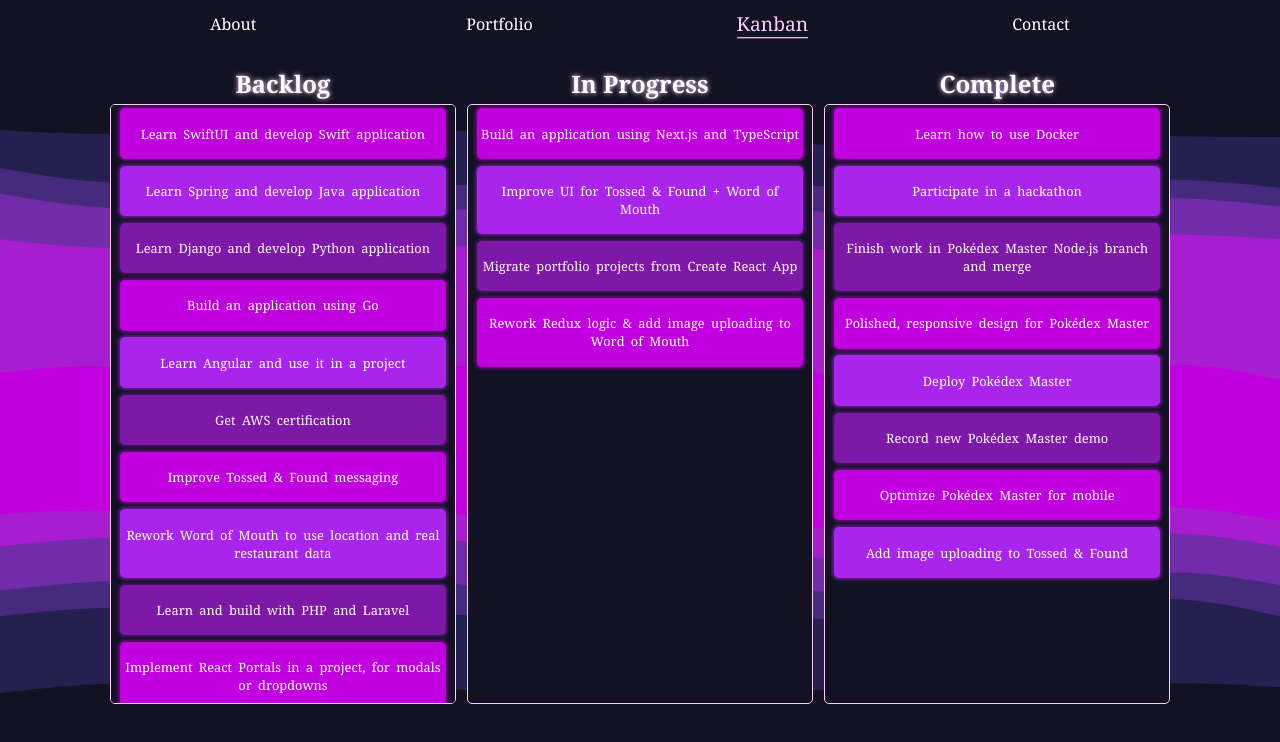
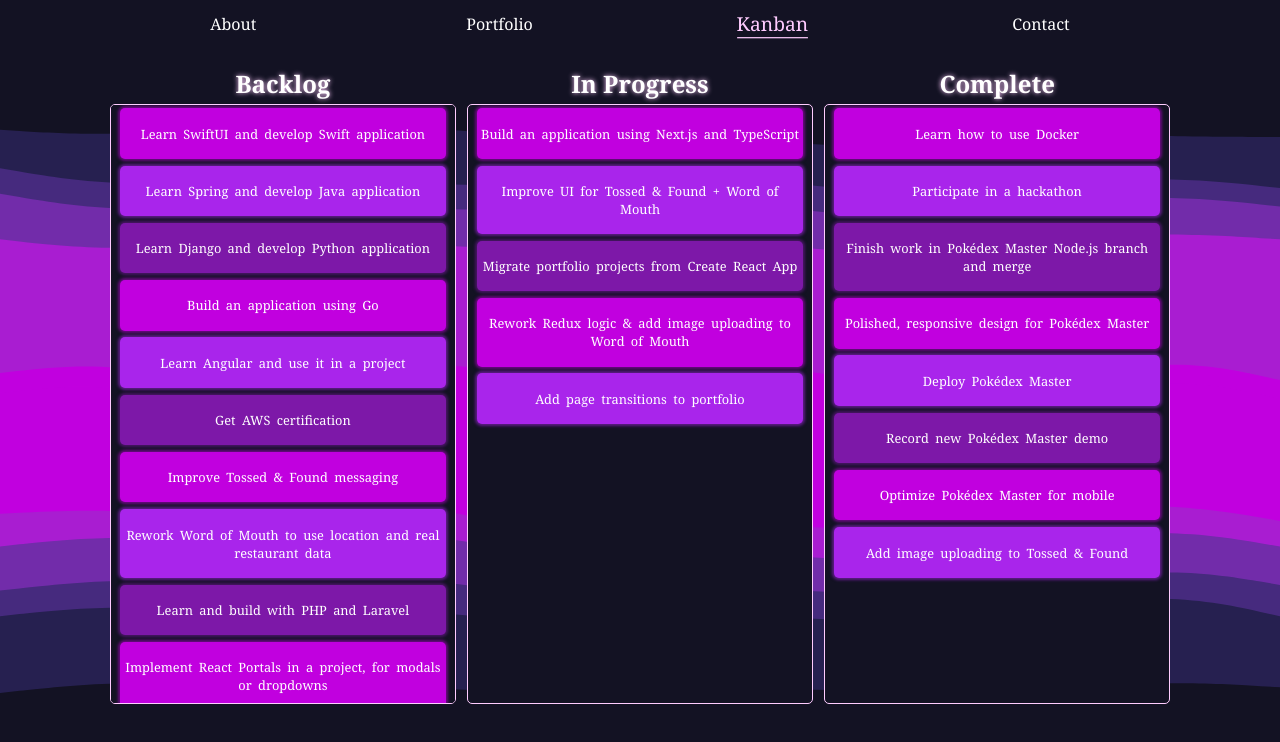
Before and after one commit to dawnteigh/dawnteigh.github.io, a React (Create React App) app: page /#/kanban in a window 1280 px wide. Shown: the top 742 px of the page. Built offline with nearby package versions, Linux system fonts and the light colour scheme.

Commit message:
11/12 entry

```diff
--- a/src/data/activity.js
+++ b/src/data/activity.js
@@ -1,4 +1,8 @@
 export const activity = [
+  {
+    date: "November 12th, 2023",
+    entry: `Today was for resume updates, networking, and watching football. I didn't want to have a zero-code day, so I also did some preliminary research on how I might use <a href="https://www.framer.com/motion/" target="_blank">Framer Motion</a> to add some page transitions to this site. Going to try and do that tomorrow, between networking chats and Flatiron Career Week events.`
+  },
   {
     date: "November 11th, 2023",
     entry: `Created an S3 bucket and connected to it with ease. Done. Next, I wanted to limit the type of files that could be uploaded to a handful of image extensions. Two quick Google searches and I'm setting the <code>accept</code> attribute on my html forms and using the <a href="https://github.com/igorkasyanchuk/active_storage_validations" target="_blank">active_storage_validations</a> gem to validate the size and file extensions of potential image attachments. Done! Next thing I know, I'm updating environment variables on Render and merging my image uploads branch... aaand done! In the space of 30 minutes, Tossed & Found with optional image upload functionality is <a href="https://tossed-and-found.onrender.com/" target="_blank">live</a>! If I had known it was this easy, I wouldn't have waited so long to do it! Word of Mouth is up next.<br/>
--- a/src/data/tasks.js
+++ b/src/data/tasks.js
@@ -90,5 +90,9 @@ export const tasks = [
   {
     desc: "Rework Redux logic & add image uploading to Word of Mouth",
     status: "in progress"
+  },
+  {
+    desc: "Add page transitions to portfolio",
+    status: "in progress"
   }
 ]
```
